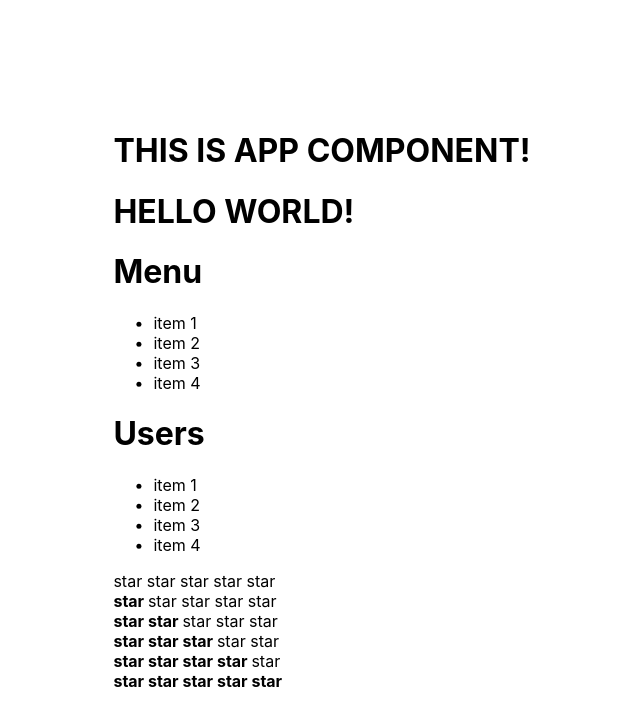
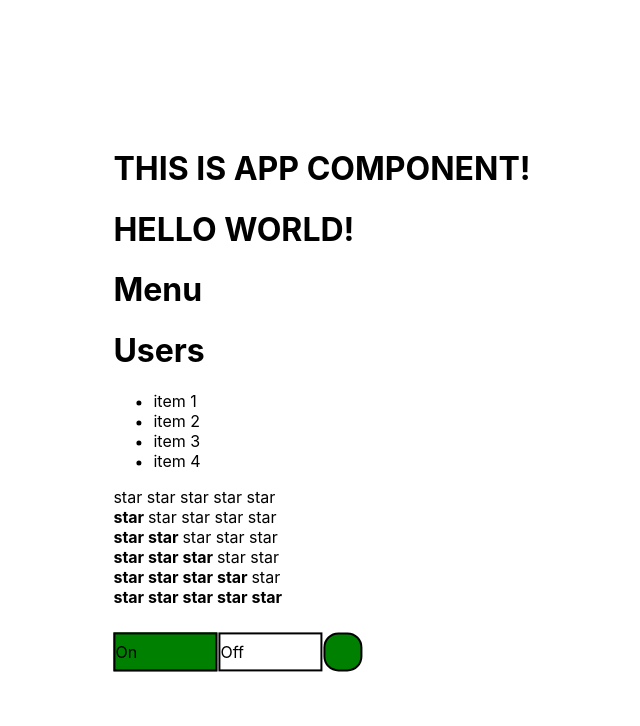
Before and after one commit to hrsk/react-examples, a React (Create React App) app: page / in a window 1280 px wide. Shown: the top 726 px of the page, without its empty margins (318-958 px from the left). Built offline with nearby package versions, Linux system fonts and the light colour scheme.

Commit message:
conditional rendering, hook useState

```diff
--- a/src/App.tsx
+++ b/src/App.tsx
@@ -2,6 +2,7 @@ import React from 'react';
 import './App.css';
 import {Accordion} from "./components/Accordion";
 import {Rating} from "./components/Rating";
+import {OnOff} from "./components/OnOff";
 
 function App() {
     return (
@@ -10,8 +11,8 @@ function App() {
             <PageTitle title={'HELLO WORLD!'}/>
 
 
-            <Accordion title={'Menu'}/>
-            <Accordion title={'Users'}/>
+            <Accordion title={'Menu'} collapsed={false}/>
+            <Accordion title={'Users'} collapsed={true}/>
 
             <Rating value={0}/>
             <Rating value={1}/>
@@ -19,6 +20,8 @@ function App() {
             <Rating value={3}/>
             <Rating value={4}/>
             <Rating value={5}/>
+
+            <OnOff on={true}/>
         </div>
     );
 }
--- a/src/components/Accordion.tsx
+++ b/src/components/Accordion.tsx
@@ -2,14 +2,18 @@ import React from "react";
 
 type AccordionPropsType = {
     title: string
+    collapsed: boolean
 }
 
 export function Accordion(props: AccordionPropsType) {
     console.log('Accordion rendered')
+
     return (
         <div>
             <AccordionTitle title={props.title}/>
-            <AccordionBody/>
+            {
+                props.collapsed && <AccordionBody/>
+            }
         </div>
     )
 }
--- /dev/null
+++ b/src/components/OnOff.tsx
@@ -0,0 +1,52 @@
+import {useState} from "react";
+
+type PropsType = {
+    on: boolean
+}
+export const OnOff = (props: PropsType) => {
+
+    // const on = true;
+
+    // const [on, setSwitch] = useState<boolean>(false);
+
+    const onStyle = {
+        display: 'inline-block',
+        alignContent: 'center',
+        border: 'solid 2px black',
+        width: '100px',
+        height: '35px',
+        backgroundColor: props.on ? 'green' : '',
+    }
+    const offStyle = {
+        display: 'inline-block',
+        alignContent: 'center',
+        border: 'solid 2px black',
+        width: '100px',
+        height: '35px',
+        backgroundColor: props.on ? '' : 'red',
+    }
+    const indicatorStyle = {
+        display: 'inline-block',
+        width: '35px',
+        height: '35px',
+        border: 'solid 2px black',
+        borderRadius: '15px',
+        backgroundColor: props.on ? 'green' : 'red'
+    }
+
+    const switchOnHandler = () => {
+        // setSwitch(true)
+    }
+
+    const switchOffHandler = () => {
+        // setSwitch(false)
+    }
+
+    return (
+        <div style={{display: "flex", flexFlow: 'row', paddingTop: '25px', gap: '1px'}}>
+            <div style={onStyle} onClick={switchOnHandler}>On</div>
+            <div style={offStyle} onClick={switchOffHandler}>Off</div>
+            <div style={indicatorStyle}></div>
+        </div>
+    )
+}
--- a/src/components/Rating.tsx
+++ b/src/components/Rating.tsx
@@ -19,69 +19,76 @@ export function Rating(props: RatingPropsType) {
 
     console.log('Rating rendered')
 
-    if (props.value === 1) {
-        return (
-            <div>
-                <Star selected={true}/>
-                <Star selected={false}/>
-                <Star selected={false}/>
-                <Star selected={false}/>
-                <Star selected={false}/>
-            </div>
-        )
-    }
-    if (props.value === 2) {
-        return (
-            <div>
-                <Star selected={true}/>
-                <Star selected={true}/>
-                <Star selected={false}/>
-                <Star selected={false}/>
-                <Star selected={false}/>
-            </div>
-        )
-    }
-    if (props.value === 3) {
-        return (
-            <div>
-                <Star selected={true}/>
-                <Star selected={true}/>
-                <Star selected={true}/>
-                <Star selected={false}/>
-                <Star selected={false}/>
-            </div>
-        )
-    }
-    if (props.value === 4) {
-        return (
-            <div>
-                <Star selected={true}/>
-                <Star selected={true}/>
-                <Star selected={true}/>
-                <Star selected={true}/>
-                <Star selected={false}/>
-            </div>
-        )
-    }
-    if (props.value === 5) {
-        return (
-            <div>
-                <Star selected={true}/>
-                <Star selected={true}/>
-                <Star selected={true}/>
-                <Star selected={true}/>
-                <Star selected={true}/>
-            </div>
-        )
-    }
+    // if (props.value === 1) {
+    //     return (
+    //         <div>
+    //             <Star selected={true}/>
+    //             <Star selected={false}/>
+    //             <Star selected={false}/>
+    //             <Star selected={false}/>
+    //             <Star selected={false}/>
+    //         </div>
+    //     )
+    // }
+    // if (props.value === 2) {
+    //     return (
+    //         <div>
+    //             <Star selected={true}/>
+    //             <Star selected={true}/>
+    //             <Star selected={false}/>
+    //             <Star selected={false}/>
+    //             <Star selected={false}/>
+    //         </div>
+    //     )
+    // }
+    // if (props.value === 3) {
+    //     return (
+    //         <div>
+    //             <Star selected={true}/>
+    //             <Star selected={true}/>
+    //             <Star selected={true}/>
+    //             <Star selected={false}/>
+    //             <Star selected={false}/>
+    //         </div>
+    //     )
+    // }
+    // if (props.value === 4) {
+    //     return (
+    //         <div>
+    //             <Star selected={true}/>
+    //             <Star selected={true}/>
+    //             <Star selected={true}/>
+    //             <Star selected={true}/>
+    //             <Star selected={false}/>
+    //         </div>
+    //     )
+    // }
+    // if (props.value === 5) {
+    //     return (
+    //         <div>
+    //             <Star selected={true}/>
+    //             <Star selected={true}/>
+    //             <Star selected={true}/>
+    //             <Star selected={true}/>
+    //             <Star selected={true}/>
+    //         </div>
+    //     )
+    // }
 
     return (
         <div>
-            <Star selected={false}/>
-            <Star selected={false}/>
-            <Star selected={false}/>
-            <Star selected={false}/>
-            <Star selected={false}/>
+            <Star selected={props.value > 0}/>
+            <Star selected={props.value > 1}/>
+            <Star selected={props.value > 2}/>
+            <Star selected={props.value > 3}/>
+            <Star selected={props.value > 4}/>
         </div>
+        // <div>
+        //     <Star selected={false}/>
+        //     <Star selected={false}/>
+        //     <Star selected={false}/>
+        //     <Star selected={false}/>
+        //     <Star selected={false}/>
+        // </div>
     )
 }
```
